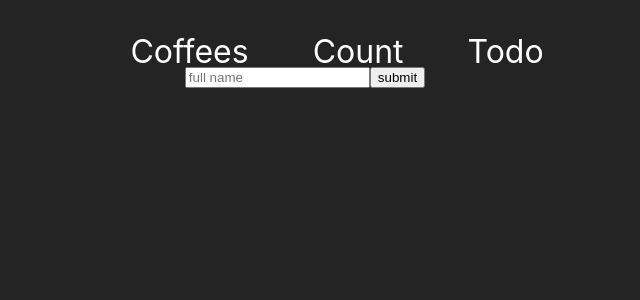
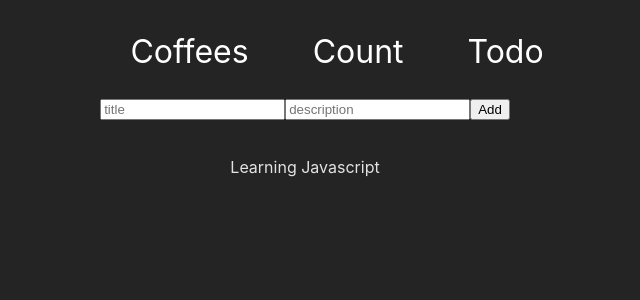
Before and after one commit to elis-11/useReducer, a React (Vite) app: page /todo in a window 1280 px wide. Shown: the top 300 px of the page, without its empty margins (335-975 px from the left). Built offline with nearby package versions, Linux system fonts and the light colour scheme.

Commit message:
Todos: useStates!!!

```diff
--- a/src/components/coffees/Coffees.jsx
+++ b/src/components/coffees/Coffees.jsx
@@ -67,6 +67,7 @@ export const Coffees = () => {
       </button>
       <div className="message">{message}</div>
 
+        {/* FEEDBACK */}
       <form onSubmit={onFeedback}>
         <input
           className={style.feedback}
--- a/src/components/reducer.jsx
+++ b/src/components/reducer.jsx
@@ -1,5 +1,4 @@
 import coffeesJson from "../assets/coffees.json";
-
 
 export const initialState = {
   feedbacks: [{ _id: "i1", email: "elis@gmail.com", text: "I like it!" }],
@@ -8,6 +7,13 @@ export const initialState = {
   message: "",
   arr: [],
   counter: 1,
+  todos: [
+    {
+      _id: "t1",
+      title: "Learning",
+      description: "Javascript",
+    },
+  ],
 };
 
 export const reducer = (state, action) => {
@@ -20,6 +26,14 @@ export const reducer = (state, action) => {
         feedbacks: [...state.feedbacks, payload],
       };
     }
+
+    case "addTodo": {
+      return {
+        ...state,
+        todos: [...state.todos, payload],
+      };
+    }
+
     case "selectedCoffee":
       console.log(action.payload);
       return {
--- a/src/components/todo/Todo.jsx
+++ b/src/components/todo/Todo.jsx
@@ -1,25 +1,52 @@
-import { useEffect, useReducer, useState } from "react";
-import { useLocalStorage } from "../../useLocalStorage";
+import { useReducer, useState } from "react";
+// import { useLocalStorage } from "../../useLocalStorage";
 import { initialState, reducer } from "../reducer";
+import style from "./Todo.module.css"
 
 export const Todo = () => {
   const [state, dispatch] = useReducer(reducer, initialState);
+  const {todos, message} = state;
+  const [title, setTitle] = useState("")
+  const [description, setDescription] = useState("")
 
-  // const [todos, setTodos] = useLocalStorage(reducer, initialState)
-  const [todo, setTodo] = useLocalStorage("todo", "");
+  const addTodo = (e) => {
+    e.preventDefault();
+    const newTodo = {
+      _id: Date.now().toString(),
+      title: title,
+      description: description
+    }
+    dispatch({
+      type: "addTodo",
+      payload: newTodo
+    })
+    setTitle("")
+    setDescription("")
+  }
 
   return (
-    <div>
-      <form>
-        <input
-          type="text"
-          value={todo}
-          onChange={(e) => setTodo(e.target.value)}
-          placeholder="full name"
-          aria-label="full name"
+    <div className={style.root}>
+      <form onSubmit={addTodo} className={style.form} >
+        <input type="text"
+        placeholder="title"
+        value={title}
+        onChange={(e) => setTitle(e.target.value)}
         />
-        <input type="submit" value="submit" />
+        <input type="text"
+        placeholder="description"
+        value={description}
+        onChange={(e) => setDescription(e.target.value)}
+        />
+        <button type="submit">Add</button>
       </form>
+      <div className={style.todos}>
+        {todos.map(todo=>(
+          <div key={todo._id} className={style.todo}>
+            <span className="title">{todo.title}</span> {' '}
+            <span className="description">{todo.description}</span>
+          </div>
+        ))}
+      </div>
     </div>
   );
 };
--- /dev/null
+++ b/src/components/todo/Todo.module.css
@@ -0,0 +1,16 @@
+.root{
+    display: flex;
+    flex-direction: column;
+}
+.form {
+    margin: 2rem 0;
+}
+.todos{
+    display: flex;
+    flex-direction: column;
+    justify-content: center;
+    align-items: center;
+}
+.todo{
+margin: .2rem;
+}
```
